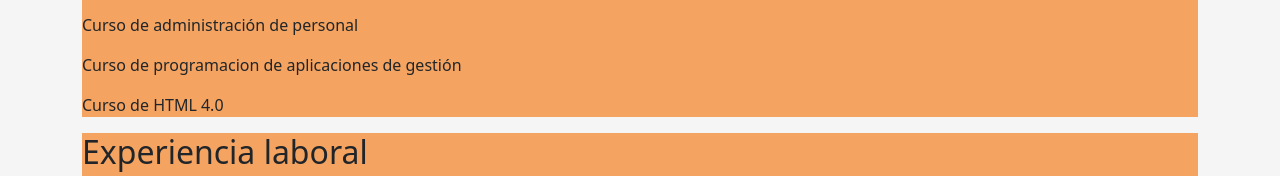
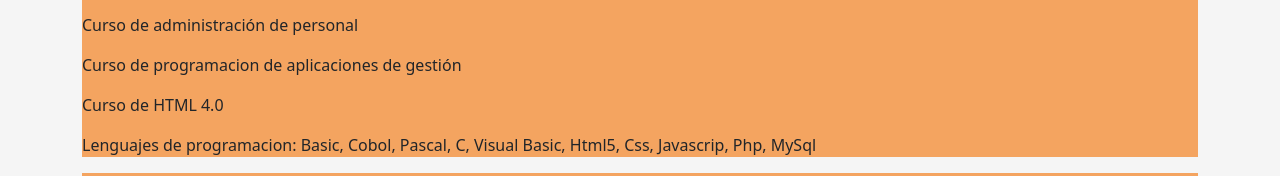
Before and after one commit to juliuscuenca/curriculum, a plain HTML site: page index.html in a window 1280 px wide. Shown: the part 568-744 px from the top of the page. Drawn offline with Linux system fonts and the light colour scheme.

Commit message:
agregar lenguajes de programacion

```diff
--- a/index.html
+++ b/index.html
@@ -46,6 +46,7 @@
             <p>Curso de administración de personal</p>
             <p>Curso de programacion de aplicaciones de gestión</p>
             <p>Curso de HTML 4.0</p>
+            <p>Lenguajes de programacion: Basic, Cobol, Pascal, C, Visual Basic, Html5, Css, Javascrip, Php, MySql</p>
         </div>
         <div id="laboral">
             <!-- Experiencia laboral -->
```
